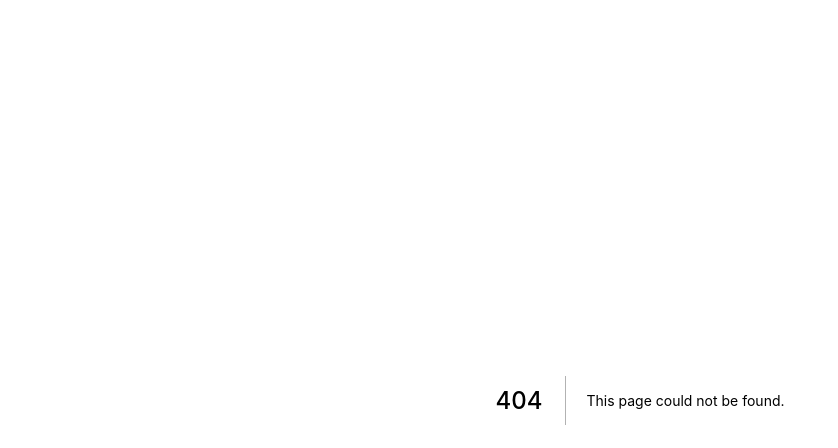
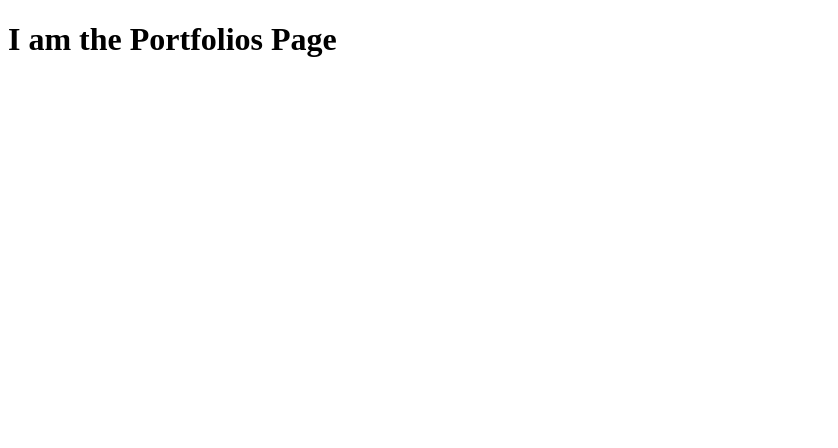
Before and after one commit to simotae14/portfolio-tae, a Next.js app: page /portfolios in a window 1280 px wide. Before the commit this address had no page. Shown: the top 448 px of the page, without its empty margins (0-838 px from the left). Built offline with nearby package versions, Linux system fonts and the light colour scheme.

Commit message:
Add new pages

```diff
--- /dev/null
+++ b/pages/portfolios.js
@@ -0,0 +1,13 @@
+import React from 'react';
+
+class Portfolios extends React.Component {
+    render() {
+        return (
+            <h1>
+                I am the Portfolios Page
+            </h1>
+        )
+    }
+}
+
+export default Portfolios;
```
Also changed, not shown: pages/blogs.js (added, +13 -0 lines), pages/cv.js (added, +13 -0 lines).
